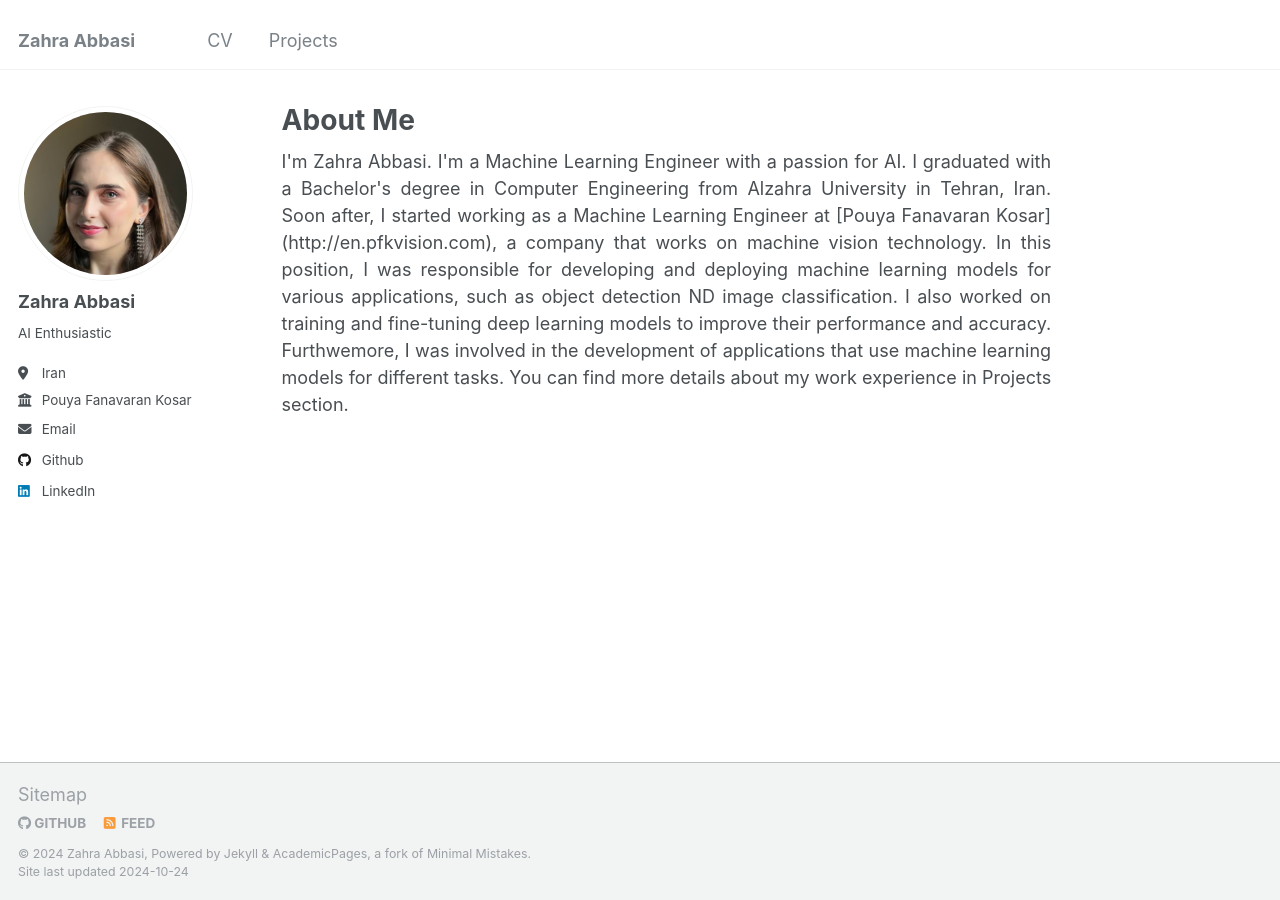
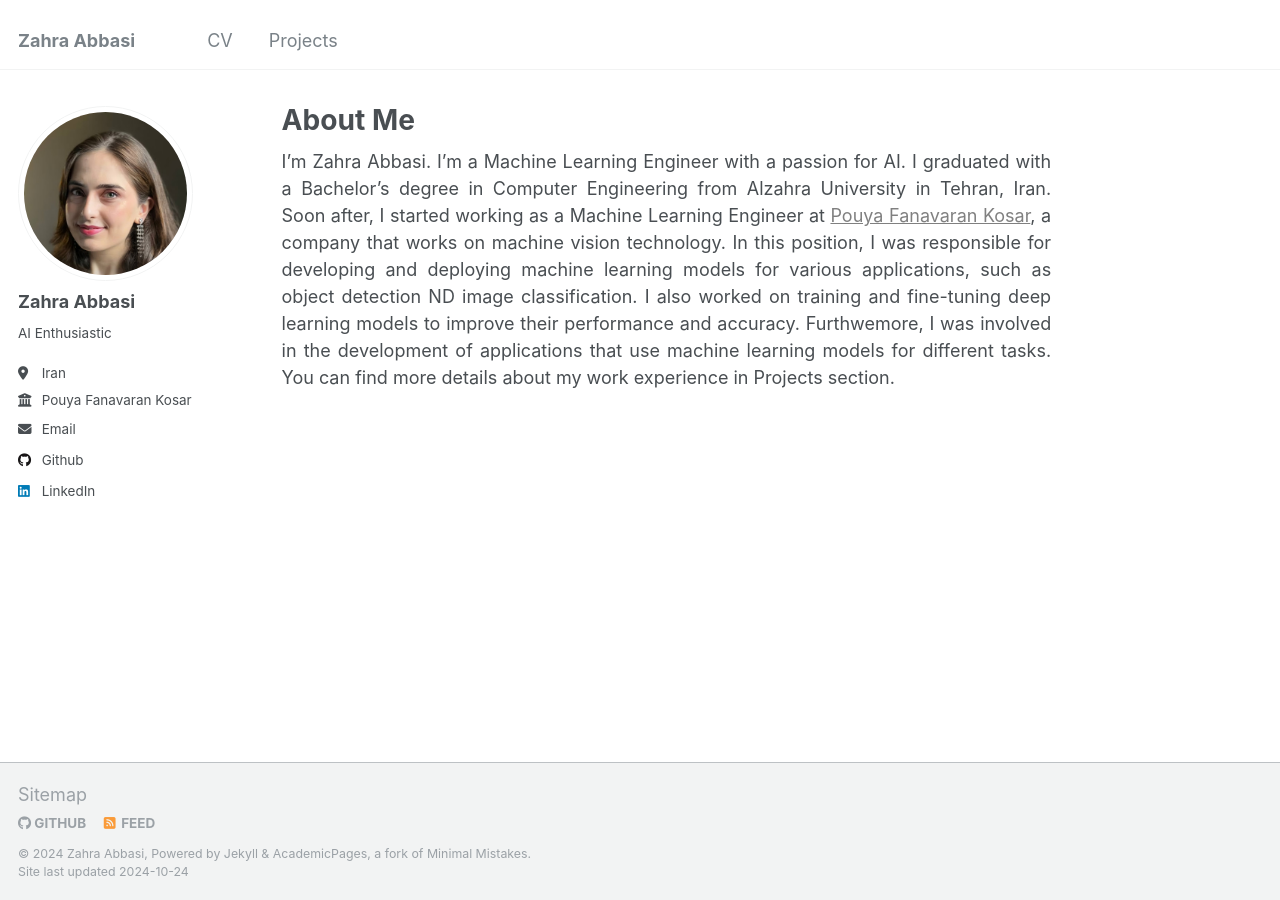
Before and after one commit to zahra-abbasi-vault/zahra-abbasi-vault.github.io, a Jekyll site: the page built from _pages/about.md, in a window 1280 px wide. Built offline with Jekyll 4.4.1, drawn with Linux system fonts in a browser that asks for light colours.

Commit message:
Update about.md

```diff
--- a/_pages/about.md
+++ b/_pages/about.md
@@ -8,19 +8,17 @@
 ---
 
 <style>
-  .justify-text {
+  * {
     text-align: justify;
   }
-  .justify-text a {
+  a {
     color: #808080;
     text-decoration: underline;
   }
 </style>
 
-<div class="justify-text">
+
 
 I'm Zahra Abbasi. I'm a Machine Learning Engineer with a passion for AI. I graduated with a Bachelor's degree in Computer Engineering from Alzahra University in Tehran, Iran.
 Soon after, I started working as a Machine Learning Engineer at [Pouya Fanavaran Kosar](http://en.pfkvision.com), a company that works on machine vision technology.
 In this position, I was responsible for developing and deploying machine learning models for various applications, such as object detection ND image classification. I also worked on training and fine-tuning deep learning models to improve their performance and accuracy. Furthwemore, I was involved in the development of applications that use machine learning models for different tasks. You can find more details about my work experience in Projects section.
-
-</div>
```
